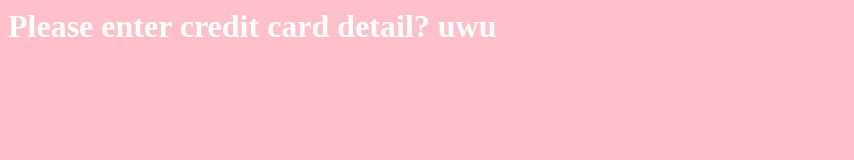
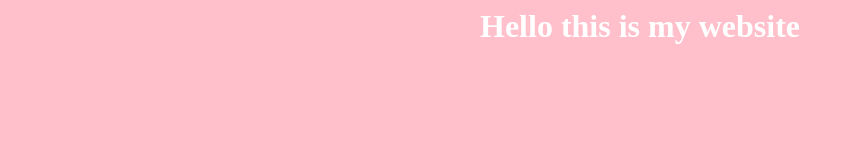
Before and after one commit to Omisto/Omisto.github.io, a plain HTML site: page index.html in a window 1280 px wide. Shown: the whole page, without its empty margins (0-854 px from the left). Drawn offline with Linux system fonts and the light colour scheme.

Commit message:
Update index.html

```diff
--- a/index.html
+++ b/index.html
@@ -3,7 +3,7 @@
      First website
   </title>
   <body>
-    <h1>Please enter credit card detail? uwu</h1>
+    <h1 style="text-align:center;">Hello this is my website</h1>
   </body>
   <style>
     body {
```
